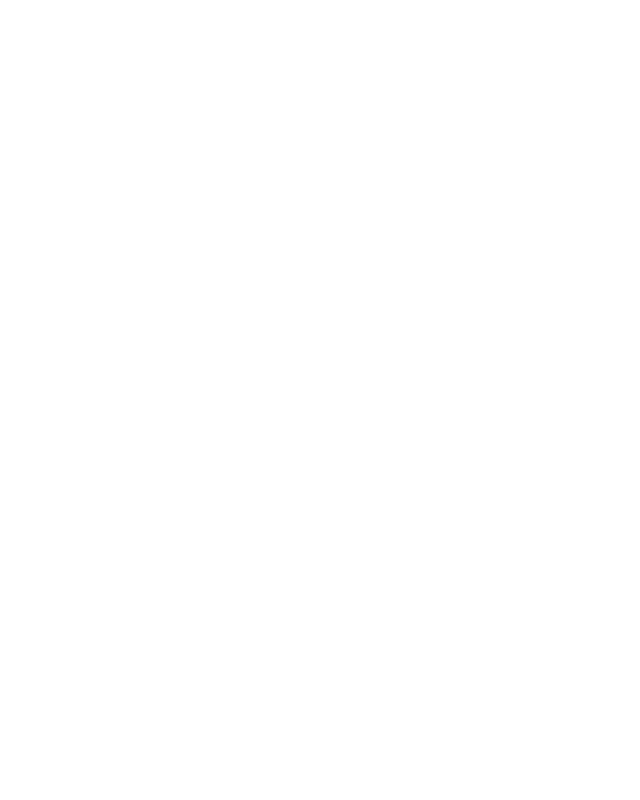
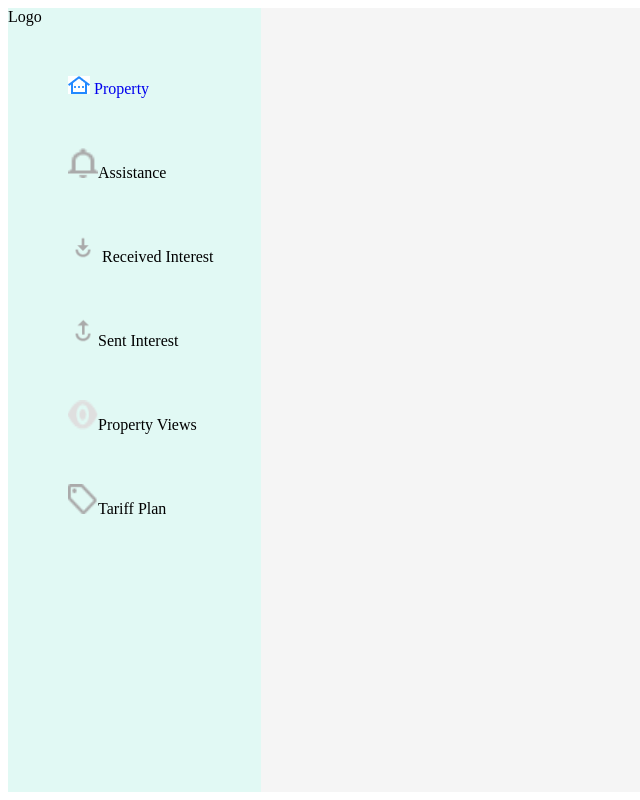
Before and after one commit to sushant-sg9/real-estate-client, a React (Create React App) app: page /properties in a window 1280 px wide. Shown: the whole page, without its empty margins (0-640 px from the left). Built offline with nearby package versions, Linux system fonts and the light colour scheme.

Commit message:
properties page updates

```diff
--- a/src/App.js
+++ b/src/App.js
@@ -1,11 +1,14 @@
-
-import './App.css';
-
+import { BrowserRouter, Route, Routes } from "react-router-dom";
+import LandingPage from "./components/LandingPage/landingPage";
+import PropertiesList from "./components/PropertiesList/propertiesList";
 function App() {
   return (
-    <div className="App">
-
-    </div>
+    <BrowserRouter>
+      <Routes>
+        <Route path="/properties" element={<LandingPage />} />
+        {/* <Route path="/add-properties" element={< />} /> */}
+      </Routes>
+    </BrowserRouter>
   );
 }
 
--- /dev/null
+++ b/src/components/LandingPage/landingPage.css
@@ -0,0 +1,21 @@
+.main-div{
+    height:98vh;
+    display: flex;
+    background-color: #F5F5F5;
+}
+
+.left-panel{
+    height:100%;
+    width:20%;
+    background-color: #E1F9F4;
+}
+
+.left-panel>ul>li {
+    list-style: none;
+    margin: 50px 20px 30px 20px;
+}
+
+.left-panel>ul>li>img{
+    width: 30px;
+    height: 30px;
+}
--- /dev/null
+++ b/src/components/LandingPage/landingPage.js
@@ -0,0 +1,49 @@
+import "./landingPage.css";
+import property from "../../images/Property.jpg";
+import assistance from "../../images/Assistance.png";
+import received from "../../images/imgs/received.png";
+import sent from "../../images/imgs/sentInterest.png";
+import view from "../../images/eye.png";
+import tarrif from "../../images/Tariff.png";
+import { Link } from "react-router-dom";
+function LandingPage() {
+  return (
+    <>
+      <div className="main-div">
+        <div className="left-panel">
+          <div>Logo</div>
+          <ul>
+            <li style={{ color: "#2289FF" }}>
+              <Link to="/properties" style={{ textDecoration: "none" }}>
+                <img src={property} alt="" /> Property
+              </Link>
+            </li>
+
+            <li>
+              <img src={assistance} alt="" />
+              Assistance
+            </li>
+            <li>
+              <img src={received} alt="" /> Received Interest
+            </li>
+            <li>
+              <img src={sent} alt="" />
+              Sent Interest
+            </li>
+            <li>
+              <img src={view} alt="" />
+              Property Views
+            </li>
+            <li>
+              <img src={tarrif} alt="" />
+              Tariff Plan
+            </li>
+          </ul>
+        </div>
+        <div className="right-panel"></div>
+      </div>
+    </>
+  );
+}
+
+export default LandingPage;
--- /dev/null
+++ b/src/components/PropertiesList/propertiesList.js
@@ -0,0 +1,5 @@
+function PropertiesList() {
+  return <></>;
+}
+
+export default PropertiesList;
--- /dev/null
+++ b/src/components/SearchBar/searchBar.js
@@ -0,0 +1,5 @@
+function SearchBar() {
+  return <></>;
+}
+
+export default SearchBar;
```
Also changed, not shown: src/components/PropertiesList/propertiesList.css (added), src/components/SearchBar/searchBar.css (added), 1 other file (tests, documents, lock files or other folders).
